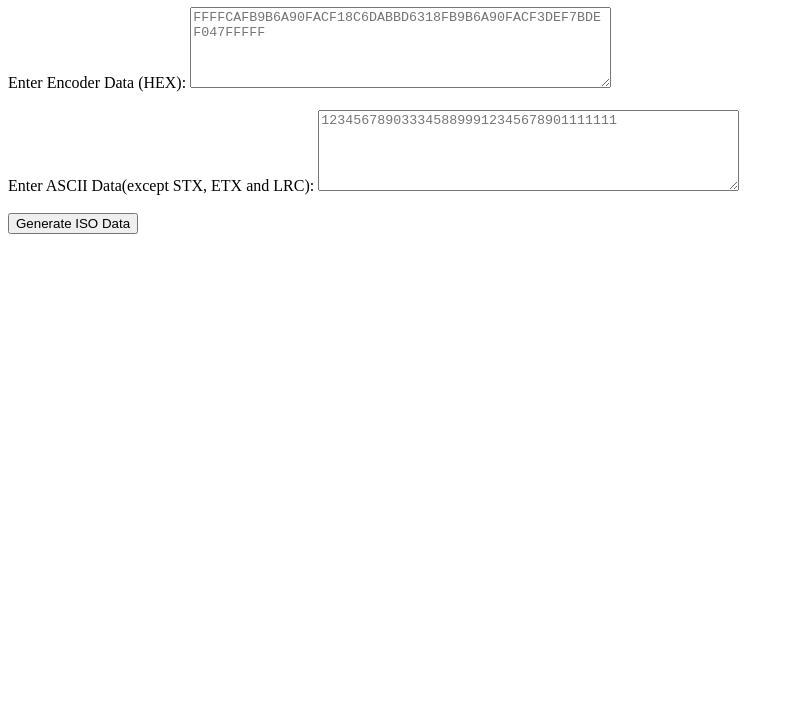
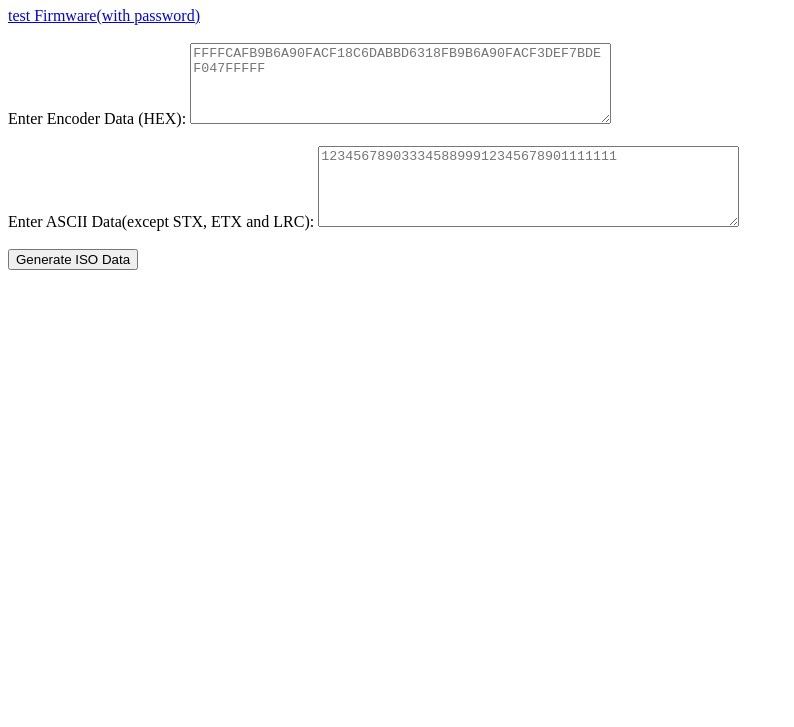
Before and after one commit to elpusk/public.lpu23x, a plain HTML site: page code/js/GenBit/test.html in a window 1280 px wide. Shown: the part 73-800 px from the top of the page, without its empty margins (0-794 px from the left). Drawn offline with Linux system fonts and the light colour scheme.

Commit message:
테스트 firmware link 추가.

```diff
--- a/code/js/GenBit/test.html
+++ b/code/js/GenBit/test.html
@@ -8,6 +8,10 @@
 </head>
 <body>
     <h1>Detects ASCII card data from MMD1100 output</h1>
+
+    <a href="./v5.21.0.7.zip"> test Firmware(with password)  </a>
+    <br><br>
+
     <label for="encoderBox">Enter Encoder Data (HEX):</label>
     <textarea id="encoderBox" rows="5" cols="50" placeholder="FFFFCAFB9B6A90FACF18C6DABBD6318FB9B6A90FACF3DEF7BDEF047FFFFF"></textarea>
     <br><br>
```
